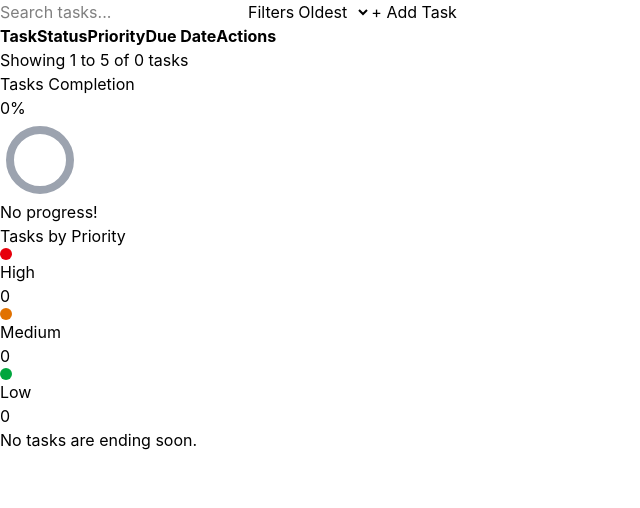
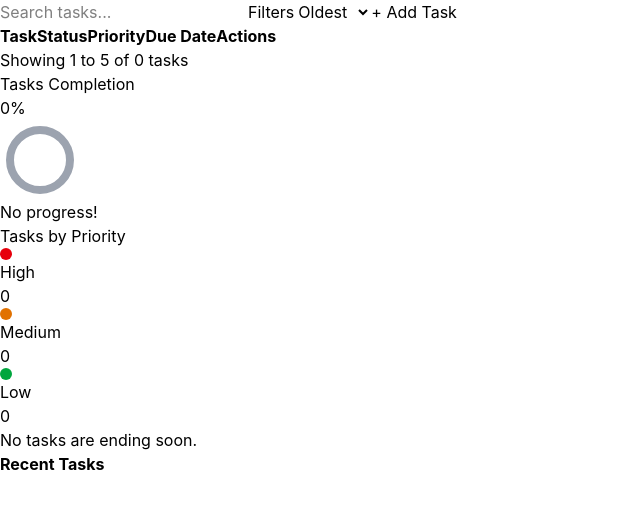
Before and after one commit to malakmuayad11/Taskflow, a React (Vite) app: page / in a window 1280 px wide. Shown: the top 508 px of the page, without its empty margins (0-640 px from the left). Built offline with nearby package versions, Linux system fonts and the light colour scheme.

Commit message:
Implement RecentTasksCard for Dashboard

```diff
--- /dev/null
+++ b/src/components/TasksOverview/RecentTasksCard.tsx
@@ -0,0 +1,32 @@
+import TaskItem from "../Tasks/TaskItem.tsx";
+import type { Task } from "../../types/Task.ts";
+
+export default function RecentTasksCard({ tasks }: { tasks: Task[] }) {
+  function getRecentTasks(): Task[] {
+    switch (tasks.length) {
+      case 0:
+        return [];
+      case 1:
+        return tasks.slice(-1);
+      case 2:
+        return tasks.slice(-2);
+      default:
+        return tasks.slice(-3);
+    }
+  }
+
+  return (
+    <table>
+      <thead>
+        <tr>
+          <th>Recent Tasks</th>
+        </tr>
+      </thead>
+      <tbody>
+        {getRecentTasks().map((task) => (
+          <TaskItem {...task} />
+        ))}
+      </tbody>
+    </table>
+  );
+}
--- a/src/pages/App.tsx
+++ b/src/pages/App.tsx
@@ -6,6 +6,7 @@ import TasksCompletionCard from "../components/TasksOverview/TasksCompletionCard
 import { getTasks } from "../services/localStorageService";
 import TasksByPriorityCard from "../components/TasksOverview/TasksByPriorityCard.tsx";
 import TasksDueSoonCard from "../components/TasksOverview/TasksDueSoonCard.tsx";
+import RecentTasksCard from "../components/TasksOverview/RecentTasksCard.tsx";
 
 export default function App() {
   return (
@@ -22,6 +23,7 @@ export default function App() {
       <TasksCompletionCard tasks={getTasks()} />
       <TasksByPriorityCard tasks={getTasks()} />
       <TasksDueSoonCard tasks={getTasks()} />
+      <RecentTasksCard tasks={getTasks()} />
     </>
   );
 }
```
